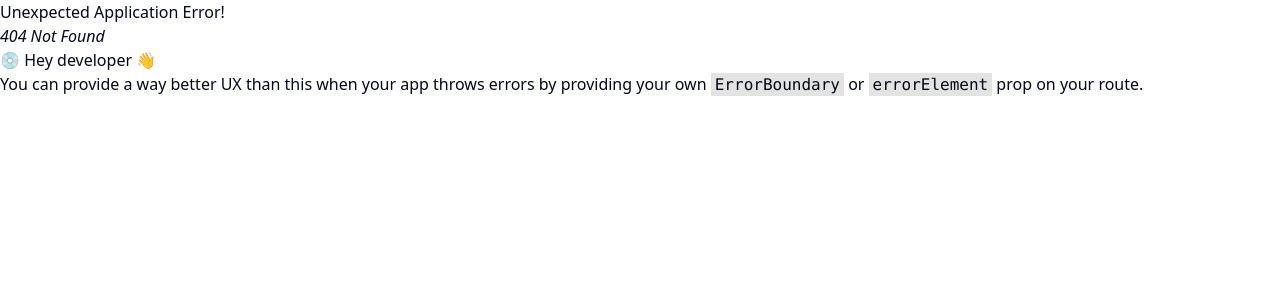
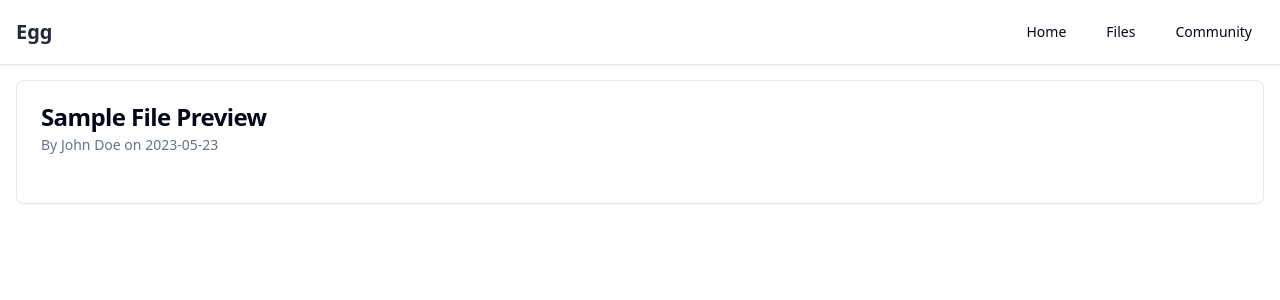
Before and after one commit to sonnyding1/CS35L-Egg, a React (Vite) app in the folder frontend/: page /samplepost in a window 1280 px wide. Before the commit this address had no page. Shown: the top 300 px of the page. Built offline with nearby package versions, Linux system fonts and the light colour scheme; no server answers.

Commit message:
feat: implemented skeleton for sample file preview.

```diff
--- /dev/null
+++ b/frontend/public/post.json
@@ -0,0 +1,6 @@
+{
+  "title": "Sample File Preview",
+  "author": "John Doe",
+  "date": "2023-05-23",
+  "filepath": "content"
+}
--- a/frontend/src/components/Hero.jsx
+++ b/frontend/src/components/Hero.jsx
@@ -1,6 +1,8 @@
 import React from "react";
 import Navbar from "./Navbar";
 import { Button } from "./ui/button";
+import "../markdown.css";
+import "katex/dist/katex.min.css";
 
 const Hero = ({
   title = "Default Title",
--- /dev/null
+++ b/frontend/src/components/MarkdownPreview.jsx
@@ -0,0 +1,17 @@
+import ReactMarkdown from "react-markdown";
+import rehypeKatex from "rehype-katex";
+import remarkMath from "remark-math";
+
+const MarkdownPreview = ({ content }) => {
+  return (
+    <ReactMarkdown
+      remarkPlugins={[remarkMath]}
+      rehypePlugins={rehypeKatex}
+      className="markdown"
+    >
+      {content}
+    </ReactMarkdown>
+  );
+};
+
+export default MarkdownPreview;
--- a/frontend/src/main.jsx
+++ b/frontend/src/main.jsx
@@ -8,6 +8,7 @@ import Edit from "./pages/Edit.jsx";
 import Login from "./pages/Login.jsx";
 import SignUp from "./pages/SignUp";
 import FileBrowser from "./pages/FileBrowser";
+import Post from "./pages/Post";
 
 const router = createBrowserRouter([
   {
@@ -34,6 +35,10 @@ const router = createBrowserRouter([
     path: "/browse",
     element: <FileBrowser />,
   },
+  {
+    path: "/samplepost",
+    element: <Post />,
+  },
 ]);
 
 ReactDOM.createRoot(document.getElementById("root")).render(
--- a/frontend/src/pages/Edit.jsx
+++ b/frontend/src/pages/Edit.jsx
@@ -1,16 +1,12 @@
 import { useState, useEffect, useRef } from "react";
-import ReactMarkdown from "react-markdown";
-import rehypeKatex from "rehype-katex";
-import remarkMath from "remark-math";
 import { Button } from "@/components/ui/button";
 import { Textarea } from "@/components/ui/textarea";
-import { Card, CardContent } from "@/components/ui/card";
 import { Menubar } from "@/components/ui/menubar";
-import "../markdown.css";
-import "katex/dist/katex.min.css";
 import EditMenuBar from "@/components/EditMenuBarMenu";
 import FileMenuBar from "@/components/FileMenuBarMenu";
 import { Pencil1Icon } from "@radix-ui/react-icons";
+import MarkdownPreview from "@/components/MarkdownPreview";
+import { Card, CardContent } from "@/components/ui/card";
 
 const FILENAMEGLOBAL = "content";
 
@@ -79,15 +75,9 @@ function Edit() {
         </div>
         <div className="w-1/2 ml-2">
           <Card>
-            <CardContent className="markdown pt-4">
-              {
-                <ReactMarkdown
-                  remarkPlugins={[remarkMath]}
-                  rehypePlugins={rehypeKatex}
-                >
-                  {content}
-                </ReactMarkdown>
-              }
+            <CardContent className="pt-4">
+              {" "}
+              <MarkdownPreview content={content} />
             </CardContent>
           </Card>
         </div>
--- a/frontend/src/pages/Post.jsx
+++ b/frontend/src/pages/Post.jsx
@@ -1,5 +1,57 @@
+import React, { useEffect, useState } from "react";
+import MarkdownPreview from "@/components/MarkdownPreview";
+import Navbar from "@/components/Navbar";
+import {
+  Card,
+  CardContent,
+  CardDescription,
+  CardHeader,
+  CardTitle,
+} from "@/components/ui/card";
+
 const Post = () => {
-  return <></>;
+  const [post, setPost] = useState(null);
+  const [content, setContent] = useState("");
+
+  useEffect(() => {
+    const fetchPost = async () => {
+      try {
+        const response = await fetch("/post.json");
+        const data = await response.json();
+        setPost(data);
+
+        // Fetch the markdown content from the specified file path
+        const contentResponse = await fetch(`/${data.filepath}`);
+        const contentData = await contentResponse.text();
+        setContent(contentData);
+      } catch (error) {
+        console.error("Error fetching post:", error);
+      }
+    };
+
+    fetchPost();
+  }, []);
+
+  if (!post) {
+    return <div>Loading...</div>;
+  }
+
+  return (
+    <>
+      <Navbar />
+      <Card className="m-4">
+        <CardHeader>
+          <CardTitle>{post.title}</CardTitle>
+          <CardDescription>
+            By {post.author} on {post.date}
+          </CardDescription>
+        </CardHeader>
+        <CardContent>
+          <MarkdownPreview content={content} />
+        </CardContent>
+      </Card>
+    </>
+  );
 };
 
 export default Post;
```
